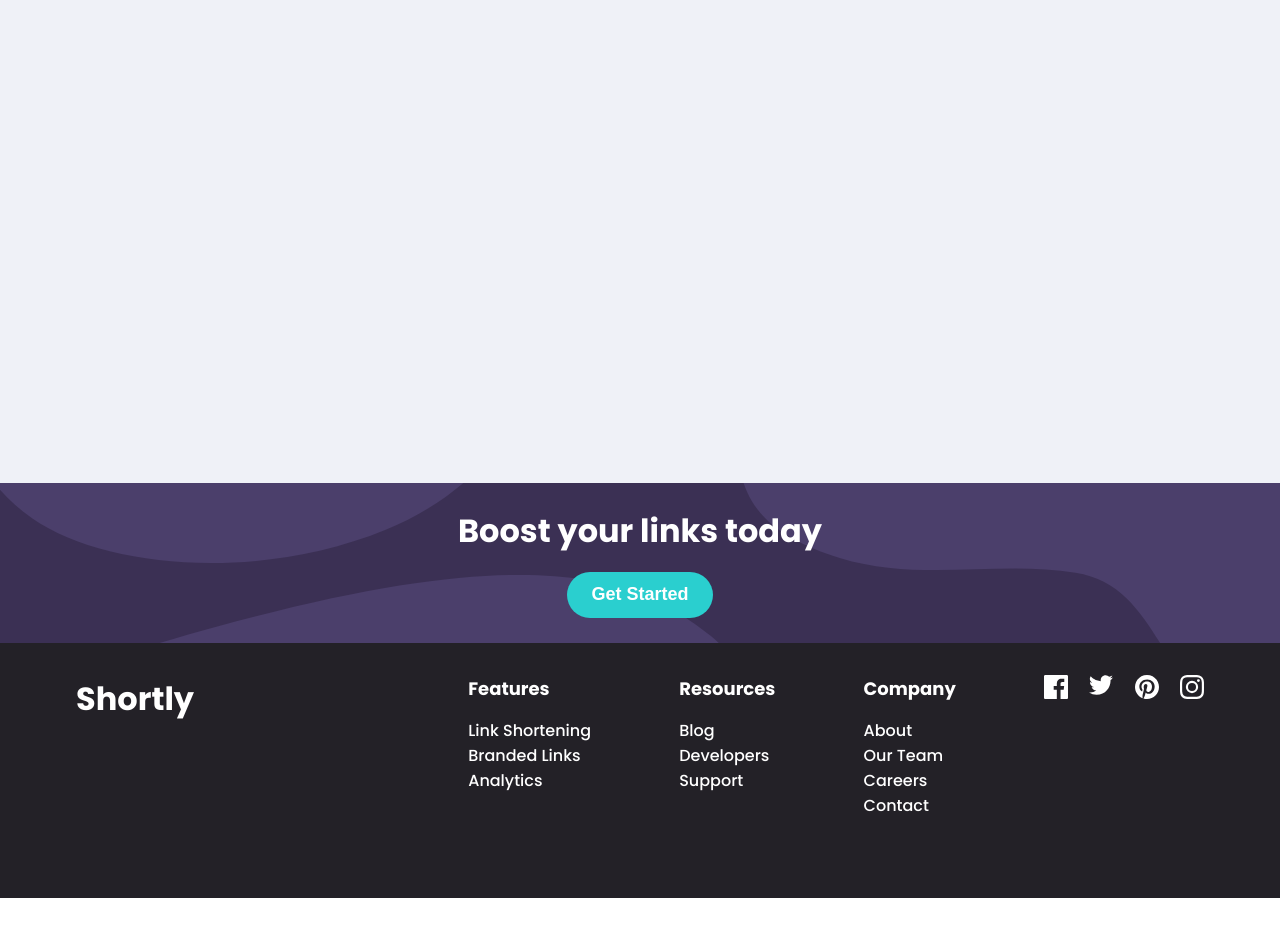
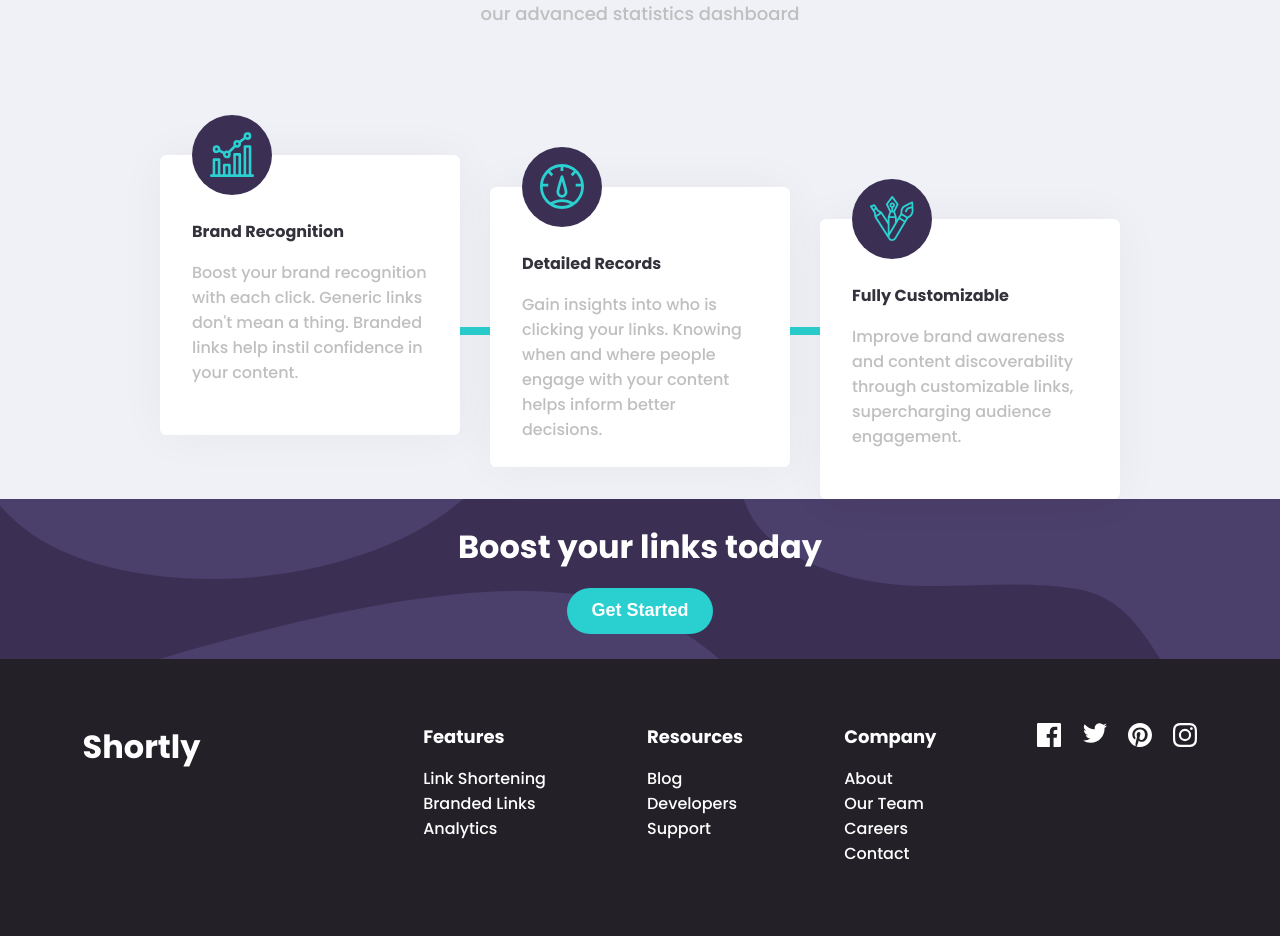
Before and after one commit to i-am-shashank/Shortly, a React (Create React App) app: page / in a window 1280 px wide. Shown: the part 1100-2036 px from the top of the page. Before the commit the page ends 1998 px from the top, so only its background shows below. Built offline with nearby package versions, Linux system fonts and the light colour scheme.

Commit message:
add: promo-cards

```diff
--- /dev/null
+++ b/src/styled/cards/detailCard.js
@@ -0,0 +1,68 @@
+import React from "react";
+import styled from "styled-components";
+
+export default function detailCard(props) {
+  const { ico, head, desc } = props;
+  return (
+    <Wrapper {...props}>
+      <div className="ico">
+        <img src={ico} />
+      </div>
+      <p className="head">{head}</p>
+      <p className="desc">{desc}</p>
+    </Wrapper>
+  );
+}
+
+const Wrapper = styled.div`
+  position: relative;
+  width: 300px;
+  padding: 2rem;
+  text-align: left;
+  padding-top: 4rem;
+  display: flex;
+  height: 280px;
+  flex-direction: column;
+  background-color: white;
+  border-radius: 0.4rem;
+  box-shadow: 0px 0px 48px #0000000b;
+  margin-top: ${(props) => props.mar && `${props.mar}rem`};
+  .ico {
+    box-sizing: initial !important;
+    position: absolute;
+    padding: 0.5rem;
+    top: -2.5rem;
+    left: 2rem;
+    background-color: #3b3054;
+    display: flex;
+    align-items: center;
+    justify-content: center;
+    border-radius: 50%;
+    height: 4rem;
+    width: 4rem;
+    img {
+      height: 70%;
+      width: 70%;
+    }
+  }
+  .head {
+    font-weight: 800;
+    margin-bottom: 1rem;
+    color: #34313d;
+  }
+  .desc {
+    color: #bfbfbf;
+  }
+  @media (max-width: 1250px) {
+    width: 256px;
+    height: 268px;
+    padding-top: 3rem;
+    .ico {
+      height: 3rem;
+      width: 3rem;
+    }
+  }
+  @media (max-width: 1100px) {
+    margin-top: 0;
+  }
+`;
--- a/src/styled/cards/InpCard.js
+++ b/src/styled/cards/inpCard.js
@@ -53,6 +53,7 @@ const Wrapper = styled.div`
   background-size: 100% 100%;
   display: flex;
   align-items: center;
+  box-shadow: 0px 0px 48px #0000000b;
   .inpsec {
     display: flex;
     flex-direction: column;
--- a/src/styled/cards/LinkCard.js
+++ b/src/styled/cards/linkCard.js
@@ -40,6 +40,7 @@ const Wrapper = styled.div`
   justify-content: space-between;
   padding: 0.5rem 2rem;
   align-items: center;
+  box-shadow: 0px 0px 48px #0000000b;
   div {
     display: flex;
     align-items: center;
--- a/src/styled/footer/Footer.js
+++ b/src/styled/footer/Footer.js
@@ -72,8 +72,8 @@ const Wrapper = styled.div`
   /* lower footer */
   .lowerFooter {
     background-color: #232127;
-    padding: 2rem;
-    padding-bottom: 5rem;
+    padding: 4rem 2rem;
+    padding-bottom: 6rem;
     min-height: 10rem;
     color: #ffffff;
     display: flex;
@@ -81,7 +81,7 @@ const Wrapper = styled.div`
     align-items: flex-start;
   }
   .logo {
-    width: 25%;
+    margin-right: 10%;
     font-weight: 800;
     font-size: 2rem;
   }
@@ -118,7 +118,7 @@ const Wrapper = styled.div`
   }
   @media (max-width: 800px) {
     .logo {
-      width: 20%;
+      margin-right: 5%;
     }
   }
   @media (max-width: 750px) {
@@ -127,7 +127,7 @@ const Wrapper = styled.div`
       align-items: center;
     }
     .logo {
-      width: max-content;
+      margin-right: 0;
       margin-bottom: 1rem;
     }
     .optionsCol {
--- a/src/styled/home/Home_vw2.js
+++ b/src/styled/home/Home_vw2.js
@@ -1,8 +1,29 @@
 import React from "react";
 import styled from "styled-components";
-import InpCard from "../cards/InpCard";
-import LinkCard from "../cards/LinkCard";
+import InpCard from "../cards/inpCard";
+import LinkCard from "../cards/linkCard";
+import DetailedCard from "../cards/detailCard";
+import brand from "../../assets/icon-brand-recognition.svg";
+import detailed from "../../assets/icon-detailed-records.svg";
+import customizable from "../../assets/icon-fully-customizable.svg";
 
+const data = [
+  {
+    ico: brand,
+    head: "Brand Recognition",
+    desc: `Boost your brand recognition with each click. Generic links don't mean a thing. Branded links help instil confidence in your content.`,
+  },
+  {
+    ico: detailed,
+    head: "Detailed Records",
+    desc: `Gain insights into who is clicking your links. Knowing when and where people engage with your content helps inform better decisions.`,
+  },
+  {
+    ico: customizable,
+    head: "Fully Customizable",
+    desc: `Improve brand awareness and content discoverability through customizable links, supercharging audience engagement.`,
+  },
+];
 export default function Home_vw2() {
   return (
     <Wrapper>
@@ -14,6 +35,18 @@ export default function Home_vw2() {
           Track how your links are performing across the web with our advanced
           statistics dashboard
         </p>
+        <div className="cardsCtr">
+          <div className="line" />
+          {data.map((obj, i) => (
+            <DetailedCard
+              key={i}
+              mar={i * 2}
+              ico={obj.ico}
+              head={obj.head}
+              desc={obj.desc}
+            />
+          ))}
+        </div>
       </div>
     </Wrapper>
   );
@@ -29,13 +62,30 @@ const Wrapper = styled.div`
     padding: 0 10rem;
   }
   .bigtxt {
+    margin-top: 5rem;
+    margin-bottom: 0.5rem;
     font-weight: 800;
     font-size: 2rem;
     color: #34313d;
   }
   .smalltxt {
+    margin: 0 auto;
+    max-width: 32rem;
     font-size: 18px;
     color: #bfbfbf;
+    margin-bottom: 8rem;
+  }
+  .cardsCtr {
+    position: relative;
+    display: flex;
+    justify-content: space-between;
+    height: max-content;
+  }
+  .line {
+    position: absolute;
+    top: 50%;
+    border-bottom: 8px solid #2acfcf;
+    width: 100%;
   }
   /* media queries */
 
@@ -45,8 +95,33 @@ const Wrapper = styled.div`
     }
   }
   @media (max-width: 450px) {
-    .bigtxt{
+    .bigtxt {
       font-size: 1.6rem;
     }
   }
+  @media (max-width: 1100px) {
+    .vw_2 {
+      display: flex;
+      align-items: center;
+      justify-content: center;
+      flex-direction: column;
+    }
+    .cardsCtr {
+      flex-direction: column;
+      width: max-content;
+      height: 56rem;
+      margin-bottom: 4rem;
+    }
+    .line {
+      position: absolute;
+      top: 0;
+      left: 0;
+      right: 0;
+      margin: auto;
+      border-right: 8px solid #2acfcf;
+      border-bottom: none;
+      width: 0;
+      height: 100%;
+    }
+  }
 `;
```
